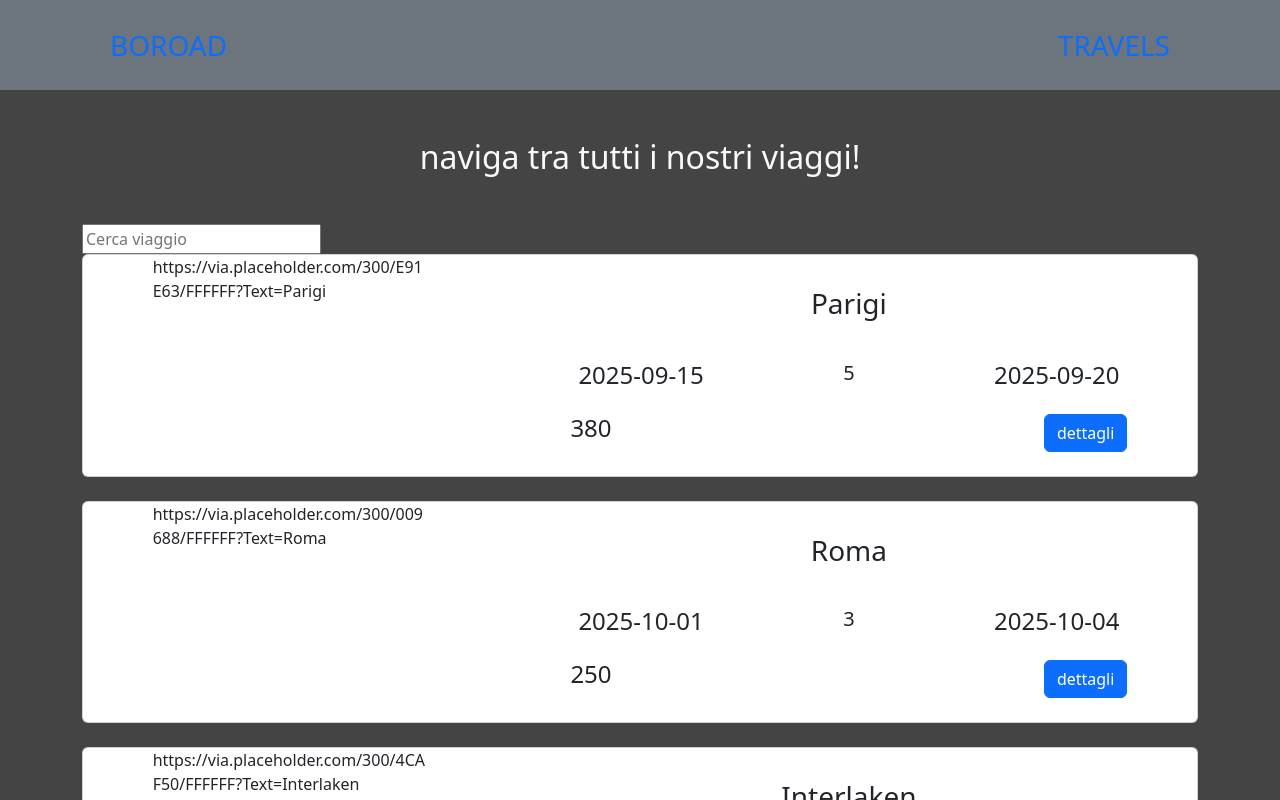
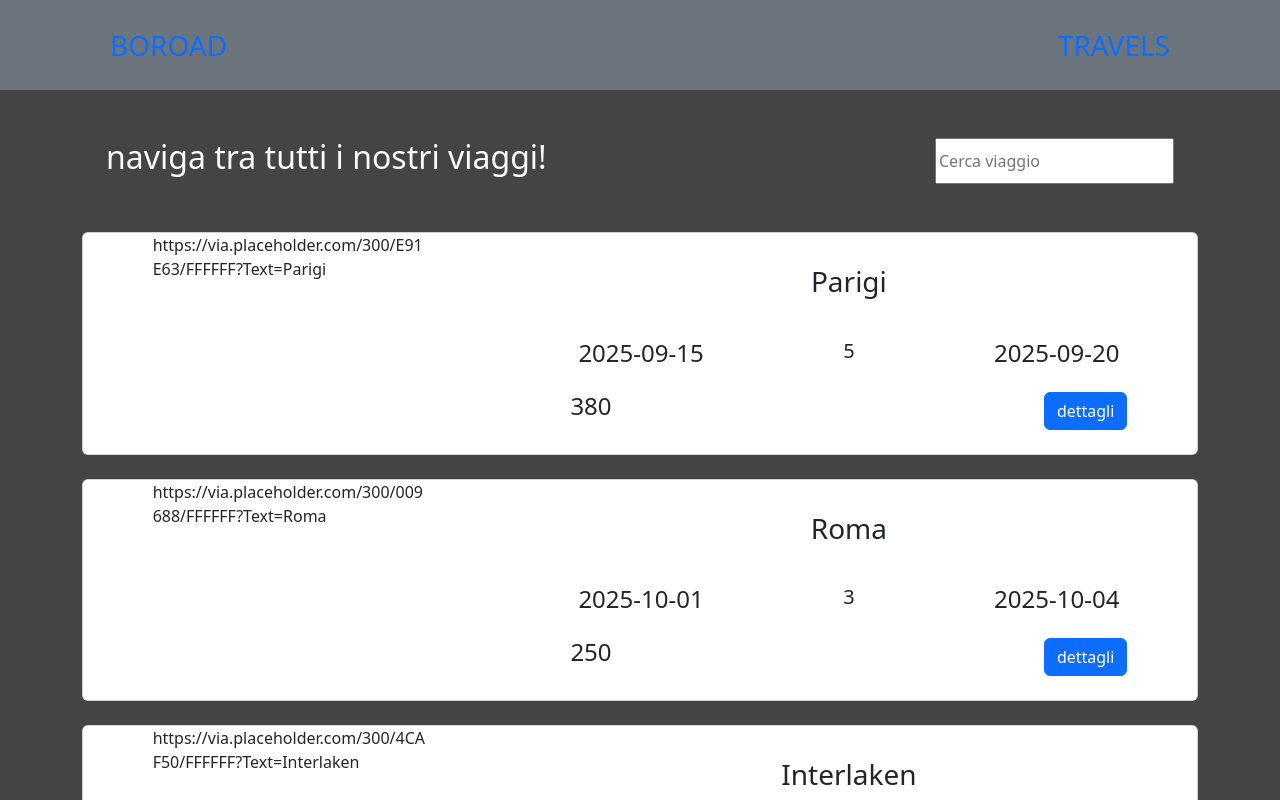
Before and after one commit to simoneburrai/boo-road-webapp, a React (Vite) app: page /travels in a window 1280 px wide. Shown: the top 800 px of the page. Built offline with nearby package versions, Linux system fonts and the light colour scheme.

Commit message:
feat: stile variations

```diff
--- a/src/pages/AllTravels.jsx
+++ b/src/pages/AllTravels.jsx
@@ -4,8 +4,8 @@ import SearchBarTravel from "../components/SearchBarTravel";
 const AllTravels = () => {
     return (
         <div>
-            <div>
-                <h2 className="my-5 text-center text-light">naviga tra tutti i nostri viaggi!</h2>
+            <div className="d-flex flex-row my-5 justify-content-between mx-4">
+                <h2 className="text-center text-light">naviga tra tutti i nostri viaggi!</h2>
                 <SearchBarTravel />
             </div>
             <TravelCard />
```
